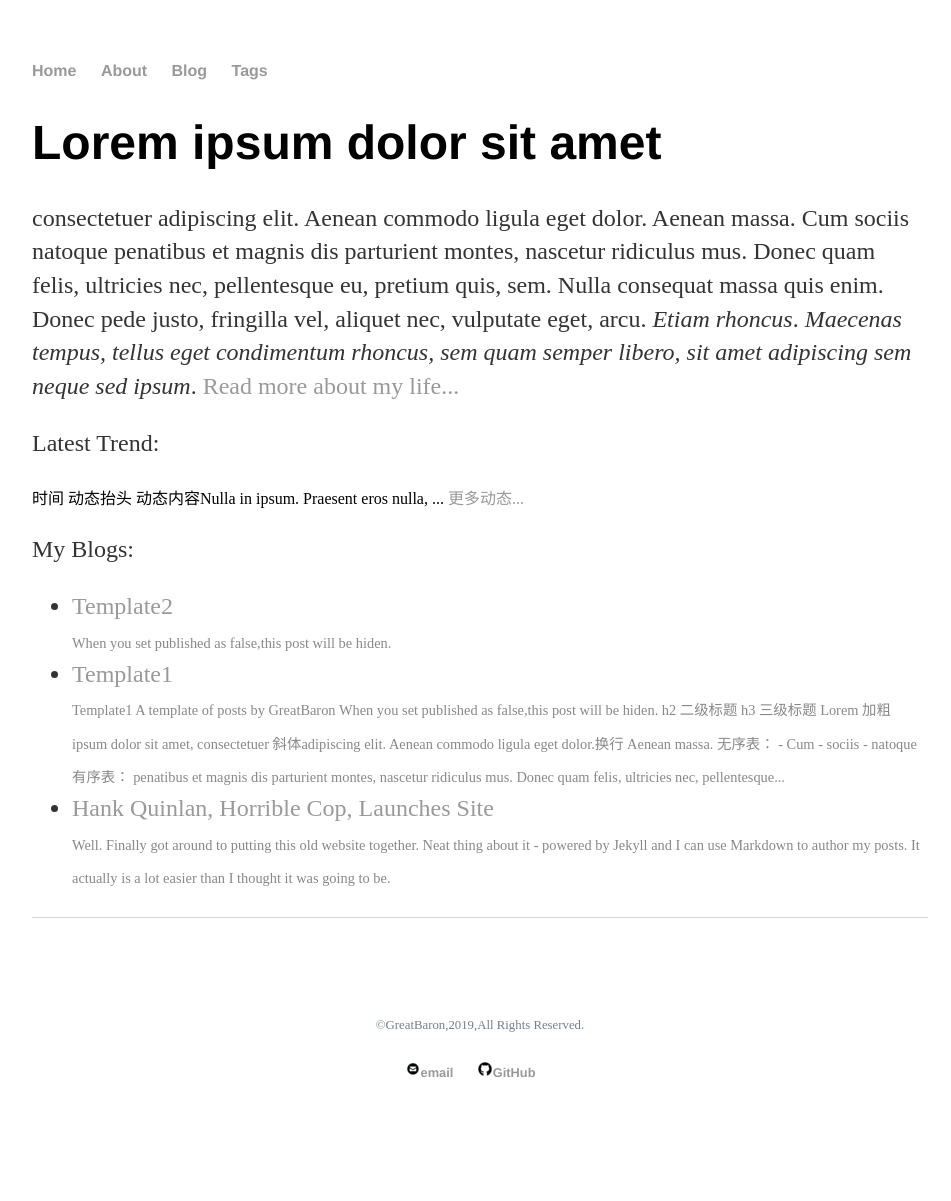
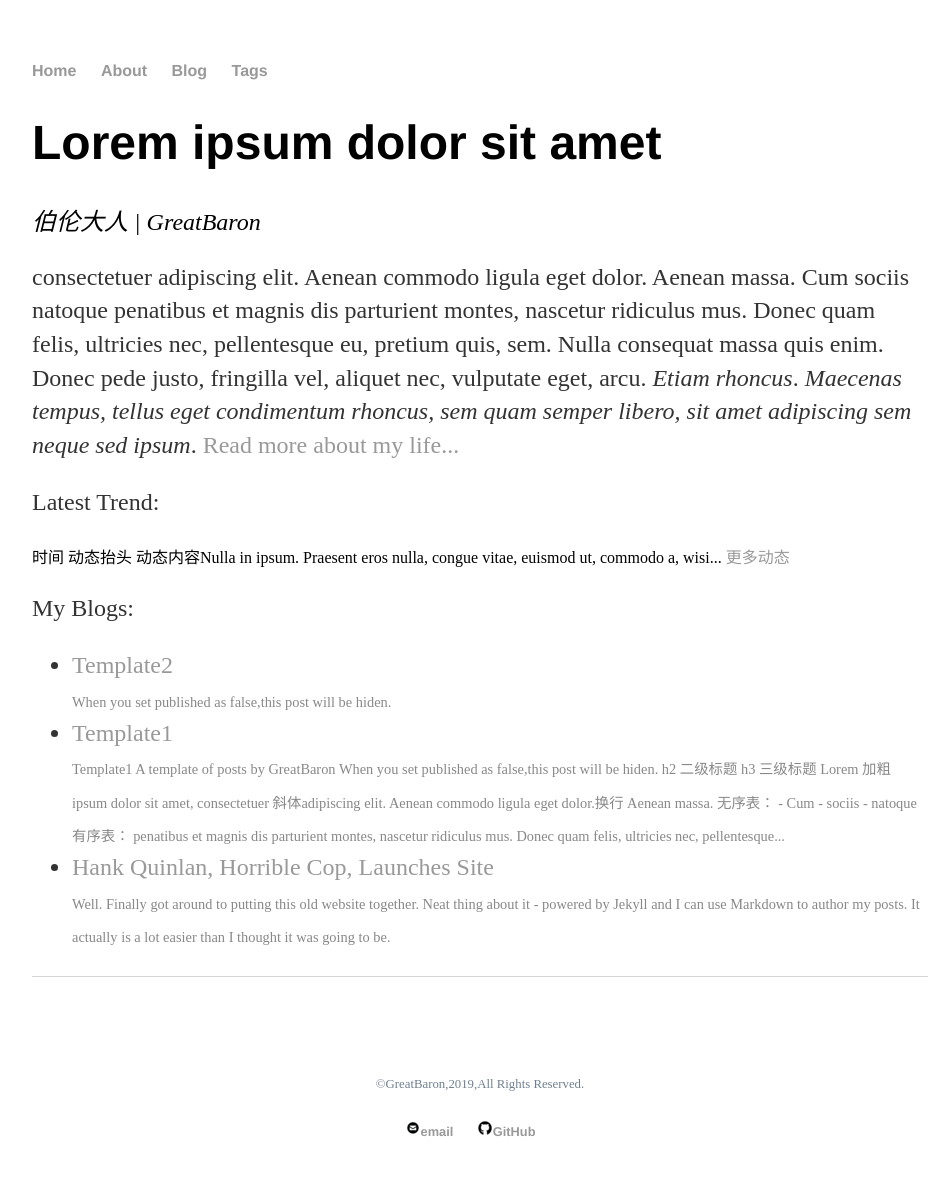
Before and after one commit to FameAndFarm/AndrewImalion.github.io, a Jekyll site: the page built from index.html, in a window 1280 px wide. Shown: the whole page, without its empty margins (160-1111 px from the left). Built offline with Jekyll 4.4.1, drawn with Linux system fonts in a browser that asks for light colours; before the commit the page ends 1142 px from its top, so only the background shows below that.

Commit message:
Update index.html

```diff
--- a/index.html
+++ b/index.html
@@ -6,6 +6,7 @@ description: 伯伦大人 | GreatBaron
 
 <div class="blurb">
     <h1>Lorem ipsum dolor sit amet</h1>
+    <span class="subheading">{{ page.description }}</span>
     <p>consectetuer adipiscing elit. Aenean commodo ligula eget dolor. Aenean massa. Cum sociis natoque penatibus et magnis dis
     parturient montes, nascetur ridiculus mus. Donec quam felis, ultricies nec, pellentesque eu, pretium quis, sem. Nulla consequat
     massa quis enim. Donec pede justo, fringilla vel, aliquet nec, vulputate eget, arcu.
@@ -17,9 +18,9 @@ description: 伯伦大人 | GreatBaron
 <div class="trend-shortcut">
     <p>Latest Trend:</p>
     {% for my_trends in site.my_trends %}
-    <span>{{ my_trends.content | strip_html | truncate:140}}</span>
+    <span>{{ my_trends.content | strip_html | truncate:200}}</span>
     {% endfor %}
-    <a href="{{ my_trends.path }}">更多动态...</a></p>
+    <a href="{{ my_trends.directory }}">更多动态</a></p>
 </div>
 
 <div>
```
